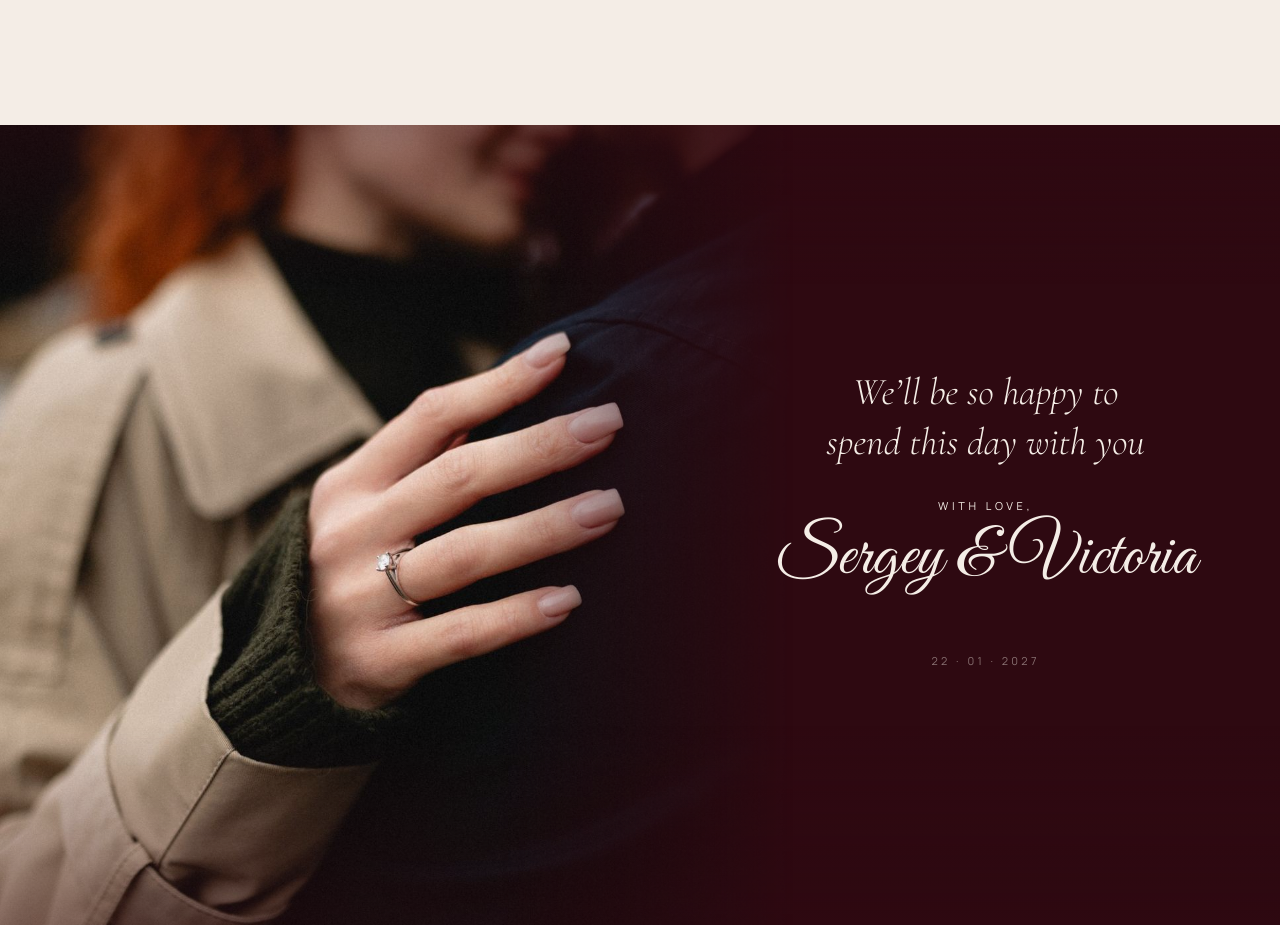
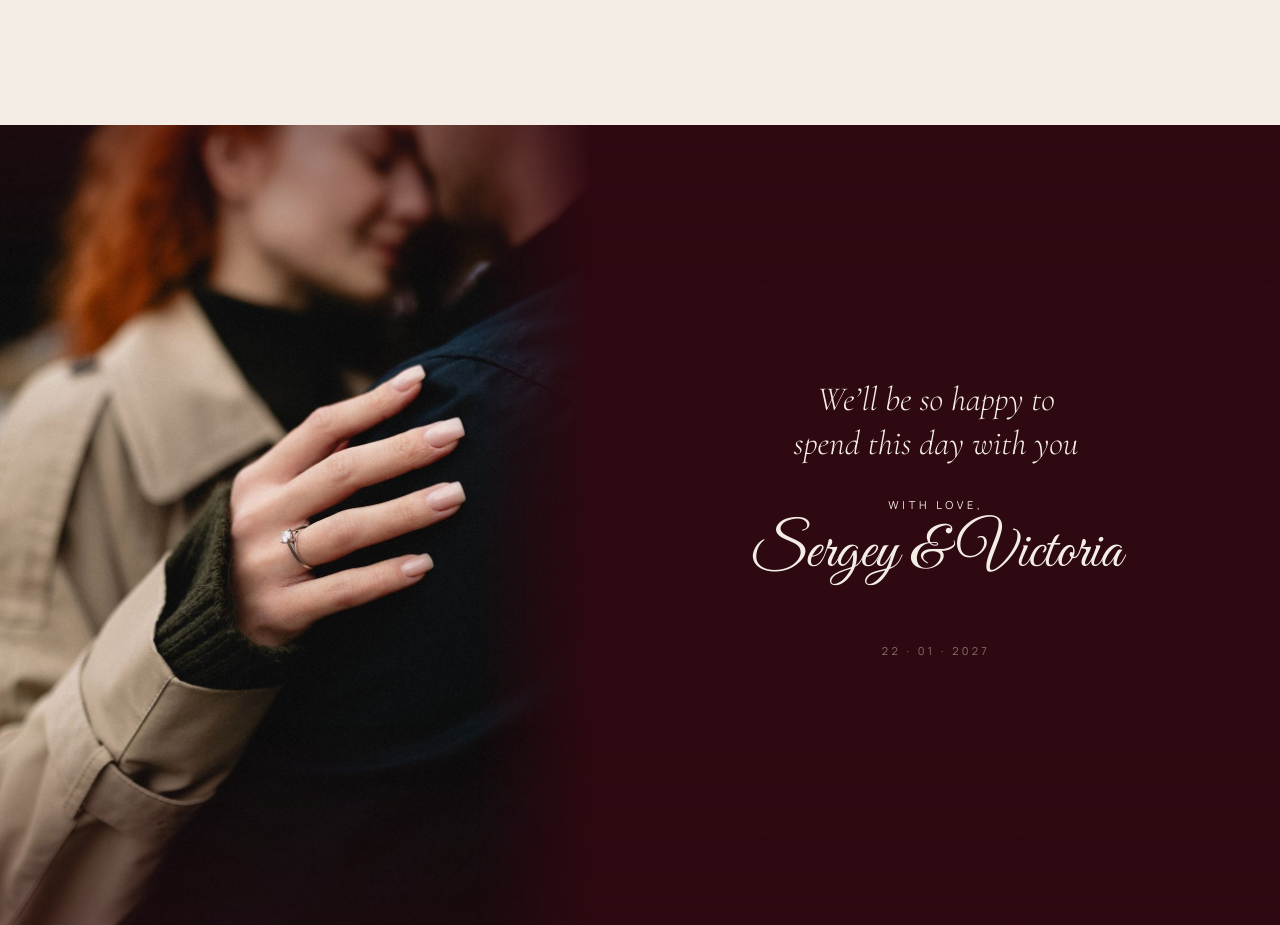
Before and after one commit to filoks13/sergey-victoria, a plain HTML site: page index.html in a window 1280 px wide. Shown: the part 6820-7745 px from the top of the page. Drawn offline with nearby package versions, Linux system fonts and the light colour scheme.

Commit message:
Closing on desktop: show the whole portrait photo, scale text on large screens
Co-Authored-By: Claude Opus 5.5 <noreply@anthropic.com>

```diff
--- a/index.html
+++ b/index.html
@@ -284,6 +284,12 @@ section{position:relative;padding:clamp(76px,13vw,128px) 0}
   .hero-shade,.closing-shade{background:linear-gradient(180deg,rgba(46,9,17,.45) 0%,rgba(46,9,17,0) 20%,rgba(46,9,17,0) 75%,rgba(46,9,17,.4) 100%)}
   .hero-inner,.closing-inner{width:46%;margin:0;padding:0 4vw;flex:none}
   .closing-inner.wrap{max-width:none}
+  /* финал: фото в своих вертикальных пропорциях — видно и лица, и кольцо */
+  .closing .bg-photo{right:auto;width:min(58%,74vh);width:min(58%,74svh);-webkit-mask-image:linear-gradient(90deg,#000 80%,transparent 100%);mask-image:linear-gradient(90deg,#000 80%,transparent 100%)}
+  .closing-inner{width:auto;flex:1;margin-left:min(58%,74vh);margin-left:min(58%,74svh);padding:0 5vw}
+  .closing .closing-text{font-size:clamp(34px,2.4vw,54px)}
+  .closing .closing-names{font-size:clamp(60px,4.6vw,100px)}
+  .closing .closing-sign,.closing .foot{font-size:clamp(11px,.7vw,15px)}
   .hero .names{font-size:clamp(56px,7.4vw,112px)}
   .hero .names .n1{transform:translateX(-10%)}
   .hero .names .n2{transform:translateX(8%)}
```
